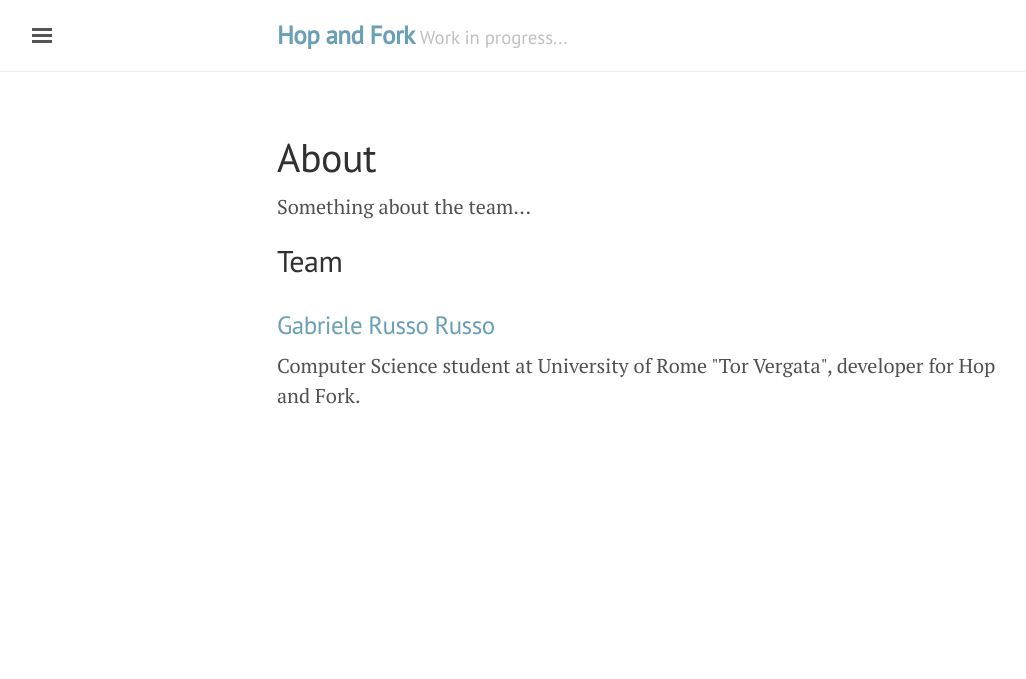
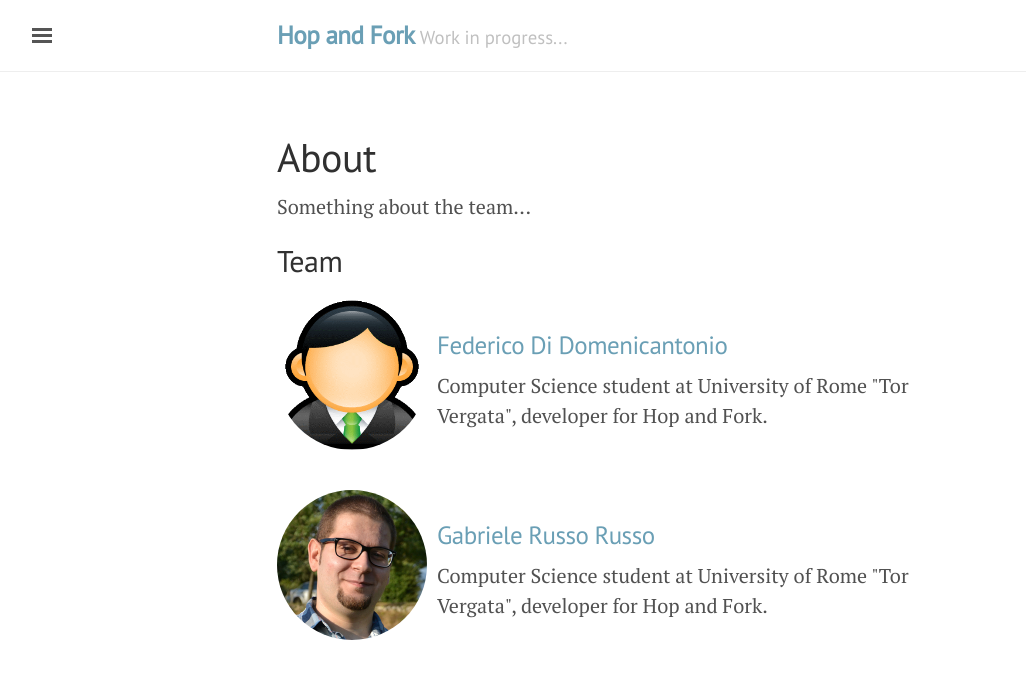
Before and after one commit to hopandfork/hopandfork.github.io, a Jekyll site: the page built from about.html, in a window 1280 px wide. Shown: the top 679 px of the page, without its empty margins (3-1029 px from the left). Built offline with Jekyll 4.4.1, drawn with Linux system fonts in a browser that asks for light colours.

Commit message:
Adds small picture for each team member in About page.

```diff
--- a/_data/authors.yml
+++ b/_data/authors.yml
@@ -1,5 +1,16 @@
+# Pictures MUST have same width and height.
+# If no picture is available, use: "/public/images/user.png"
+#
+federico:
+    name: "Federico Di Domenicantonio"
+    web: https://fededido.github.io/
+    pic: '/public/images/user.png'
+    bio: 'Computer Science student at University of Rome "Tor Vergata", developer
+                for Hop and Fork.'
+
 gabriele_russorusso:
     name: "Gabriele Russo Russo"
     web: https://github.com/childerico
+    pic: '/public/images/gab.jpg'
     bio: 'Computer Science student at University of Rome "Tor Vergata", developer
                 for Hop and Fork.'
--- a/about.html
+++ b/about.html
@@ -8,8 +8,13 @@
 <h2>Team</h2>
 
 {% for member in site.data.authors %}
-<h3><a href="{{ member[1].web }}" target="_blank">
-	{{ member[1].name }}
-</a></h3>
-<p> {{ member[1].bio }} </p>
+<div class="author-container">
+	<div class="author-thumb"><img src="{{ member[1].pic }}" /></div>
+	<div class="author-content">
+		<h3><a href="{{ member[1].web }}" target="_blank">
+			{{ member[1].name }}
+		</a></h3>
+		<p> {{ member[1].bio }} </p>
+	</div>
+</div>
 {% endfor %}
--- a/public/css/lanyon.css
+++ b/public/css/lanyon.css
@@ -564,3 +564,37 @@
 .layout-reverse.sidebar-overlay #sidebar-checkbox:checked ~ .sidebar {
   box-shadow: -.25rem 0 .5rem rgba(0,0,0,.1);
 }
+
+
+
+
+/* Authors section */
+.author-container {
+	margin: 20px 20px 0 0;
+	border: 0px solid #333;
+	overflow: auto
+}
+.author-thumb {
+	float: left
+}
+.author-thumb img {
+	width: 150px;
+	border-radius: 50%;
+	display: block
+}
+.author-content {
+	margin-left: 160px
+}
+@media (max-width: 28em) {
+  .author-thumb {
+	display: block;
+	float: none;
+  }
+  .author-thumb img {
+	margin-left: auto;
+	margin-right: auto;
+  }
+  .author-content {
+	margin-left: 0px;
+  }
+}
```
Also changed, not shown: public/images/gab.jpg (added), public/images/user.png (added).
